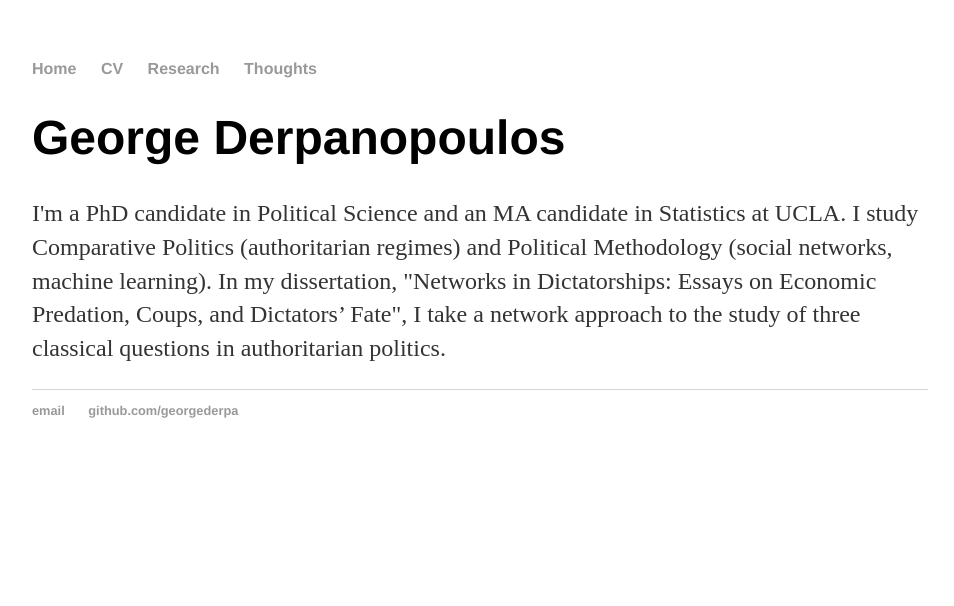
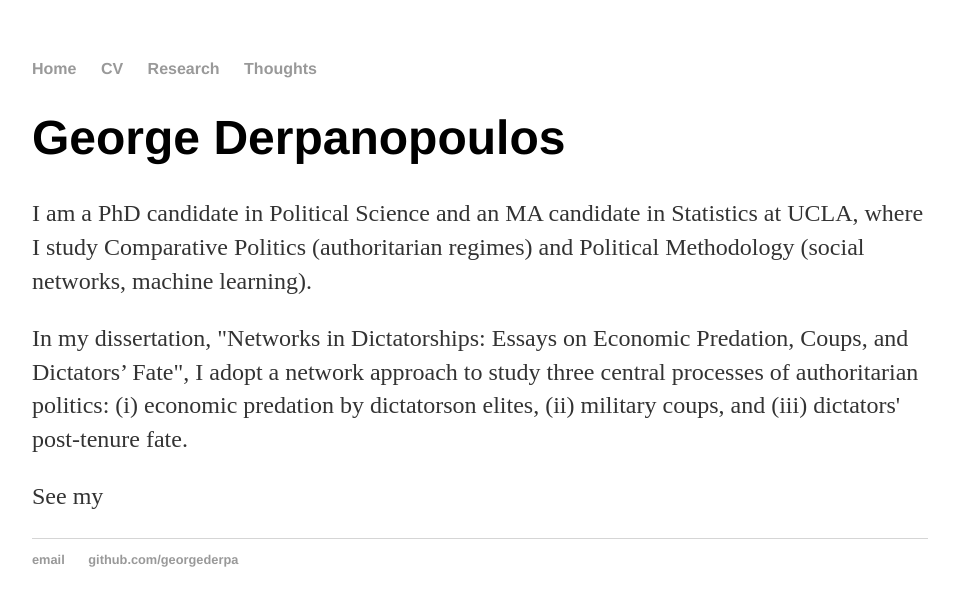
Before and after one commit to georgederpa/georgederpa, a Jekyll site: the page built from index.html, in a window 1280 px wide. Shown: the top 606 px of the page, without its empty margins (160-1114 px from the left). Built offline with Jekyll 4.4.1, drawn with Linux system fonts in a browser that asks for light colours.

Commit message:
Update index.html

```diff
--- a/index.html
+++ b/index.html
@@ -4,7 +4,7 @@ title: George Derpanopoulos
 ---
 <div class="blurb">
 	<h1>George Derpanopoulos</h1>
-	<p>I'm a PhD candidate in Political Science and an MA candidate in Statistics at UCLA.
-		I study Comparative Politics (authoritarian regimes) and Political Methodology (social networks, machine learning).
-		In my dissertation, "Networks in Dictatorships: Essays on Economic Predation, Coups, and Dictators’ Fate", I take a network approach to the study of three classical questions in authoritarian politics.
+	<p>I am a PhD candidate in Political Science and an MA candidate in Statistics at UCLA, where I study Comparative Politics (authoritarian regimes) and Political Methodology (social networks, machine learning).
+	<p>In my dissertation, "Networks in Dictatorships: Essays on Economic Predation, Coups, and Dictators’ Fate", I adopt a network approach to study three central processes of authoritarian politics: (i) economic predation by dictatorson elites, (ii) military coups, and (iii) dictators' post-tenure fate.
+	<p>See my
 </div><!-- /.blurb -->
```
